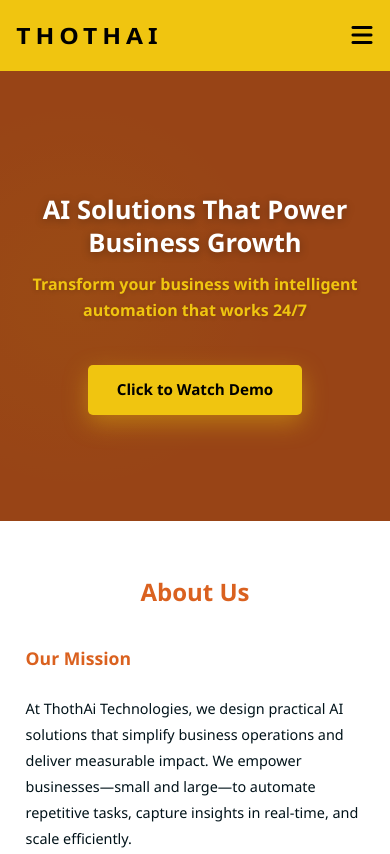
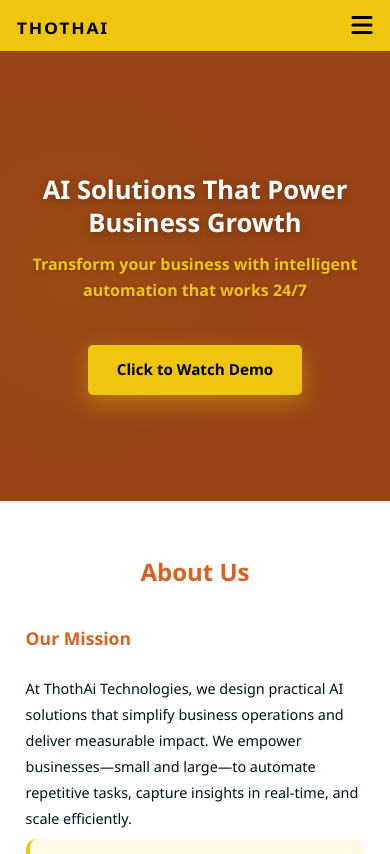
Before and after one commit to teofilos45/ThothAi-Technologies, a plain HTML site: page index.html in a window 390 px wide. Shown: the top 854 px of the page. Drawn offline with Linux system fonts and the light colour scheme.

Commit message:
logo styling

```diff
--- a/styles.css
+++ b/styles.css
@@ -1046,6 +1046,18 @@
   .brand {
     gap: 0.5rem;
   }
+  .logo-image {
+  height: 25px;
+  transition: all 0.3s ease;
+  /* background-color: #0a9396; */
+  padding: 3px;
+  border-radius: 5px;
+  font-weight: 700;
+  font-size: 1.0rem;
+  letter-spacing: 0.1em;
+  transform: scaleX(1.1);
+  display: inline-block;
+}
 
   .hero {
     padding: 4rem 0.8rem 3rem;
```
